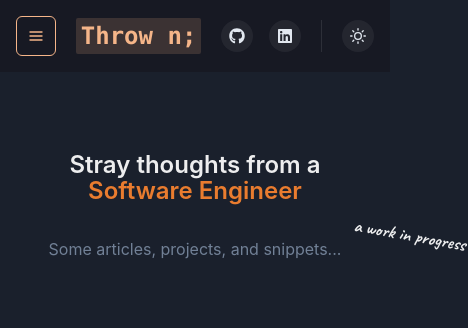
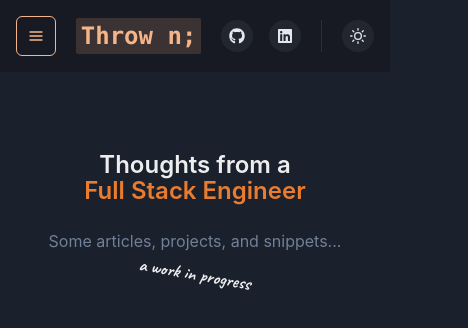
Before and after one commit to mikedmcfarland/thrown-blog, a Next.js app: page / in a window 390 px wide. Shown: the top 328 px of the page, 468 px wide, since content can reach past the window. Built offline with nearby package versions, Linux system fonts and the light colour scheme.

Commit message:
fixes for tagline on index for mobile

```diff
--- a/pages/index.tsx
+++ b/pages/index.tsx
@@ -7,7 +7,7 @@ const Home: NextPage = () => {
       <Stack
         as={Box}
         textAlign={'center'}
-        spacing={{ base: 8, md: 14 }}
+        spacing={{ base: 6, md: 12 }}
         py={{ base: 20, md: 36 }}
       >
         <Heading
@@ -15,15 +15,15 @@ const Home: NextPage = () => {
           fontSize={{ base: '2xl', sm: '4xl', md: '6xl' }}
           lineHeight={'110%'}
         >
-          Stray thoughts from a<br />
+          Thoughts from a<br />
           <Text as={'span'} color={'brand.400'}>
-            Software Engineer
+            Full Stack Engineer
           </Text>
         </Heading>
 
         <Stack
           direction={'column'}
-          spacing={3}
+          spacing={[2, 4]}
           align={'center'}
           alignSelf={'center'}
           position={'relative'}
@@ -31,19 +31,16 @@ const Home: NextPage = () => {
           <Text color={'gray.500'}>
             Some articles, projects, and snippets...
           </Text>
-
-          <Box>
           <Text
             fontSize={'lg'}
             fontFamily={'Caveat'}
-              position={'absolute'}
-              right={'-125px'}
-              top={'-15px'}
+            position={'relative'}
+            right={'0x'}
+            top={'0px'}
             transform={'rotate(10deg)'}
           >
             a work in progress
           </Text>
-          </Box>
         </Stack>
       </Stack>
     </Container>
```
Lines whose indentation alone changed are shown as unchanged.
